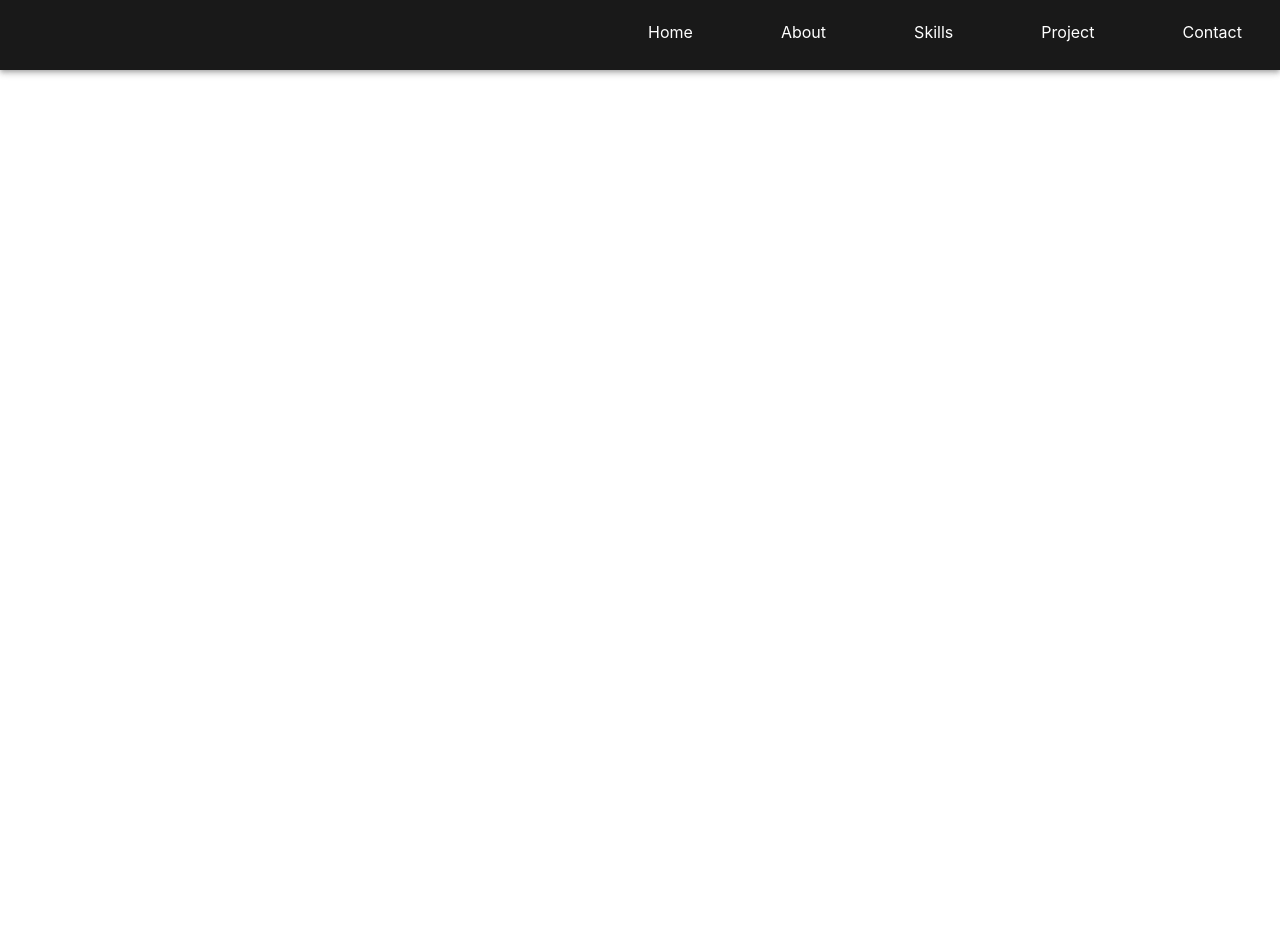
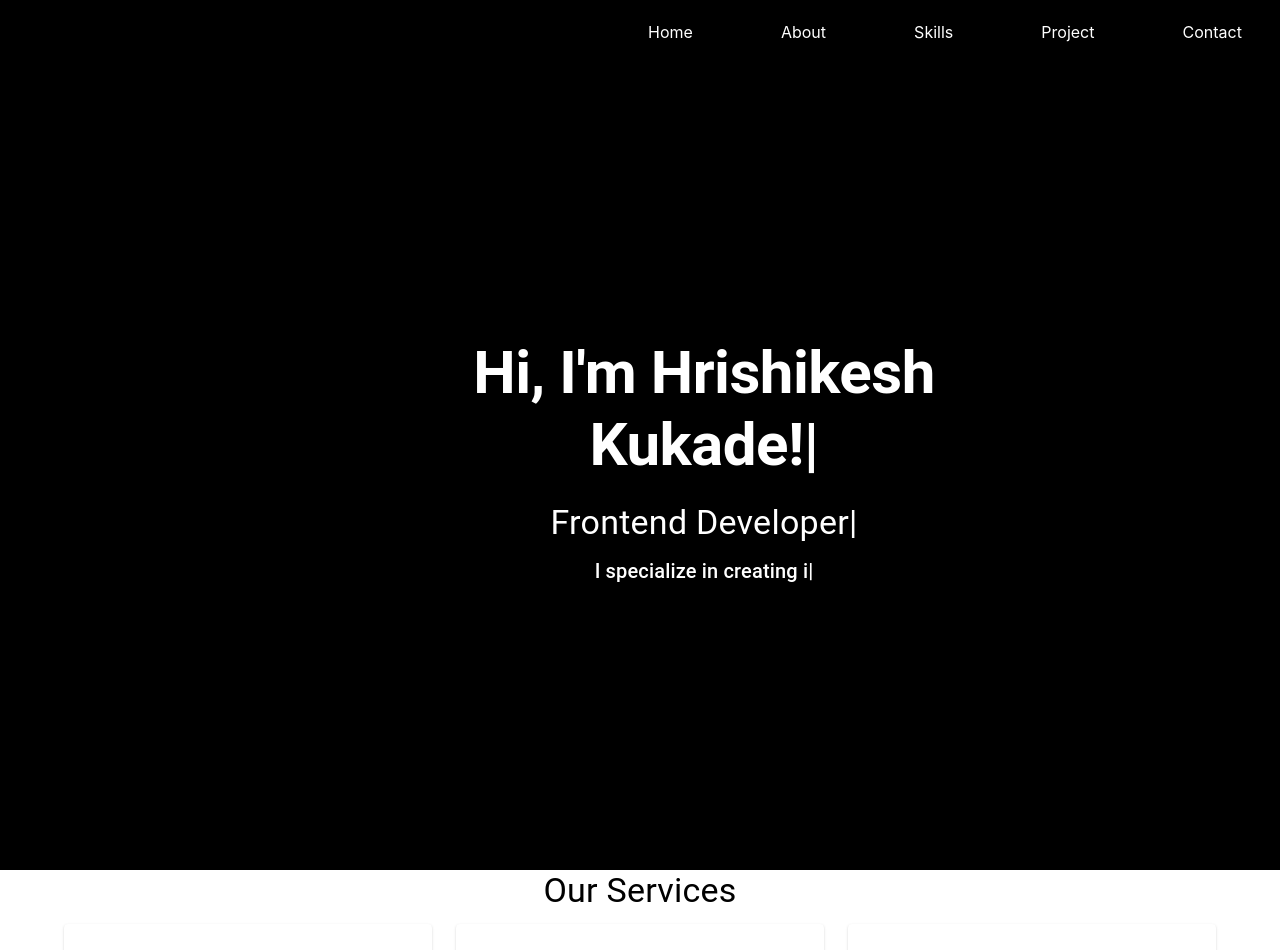
Before and after one commit to Hrishikeshkukade/Portfolio, a React (Create React App) app: page / in a window 1280 px wide. Shown: the top 950 px of the page. Before the commit the page ends 800 px from the top, so only its background shows below. Built offline with nearby package versions, Linux system fonts and the light colour scheme.

Commit message:
Created Home Page

```diff
--- a/package.json
+++ b/package.json
@@ -17,6 +17,7 @@
     "react-dom": "^18.3.1",
     "react-router-dom": "^6.15.0",
     "react-scripts": "5.0.1",
+    "react-typical": "^0.1.3",
     "web-vitals": "^2.1.4"
   },
   "scripts": {
--- a/src/App.js
+++ b/src/App.js
@@ -2,6 +2,8 @@ import { auth } from "./firebase";
 import { Routes, Route } from "react-router-dom";
 import "./App.css";
 import Header from "./Components/Header/Header";
+import Home from "./Components/Home/Home";
+import Services from "./Components/Services/Services";
 // import useAuth from "./api/useAuth";
 // import Profile from "./Components/Profile/Profile";
 
@@ -11,6 +13,8 @@ function App() {
   return (
     <div className="App">
       <Header />
+      <Home />
+      <Services />
     </div>
   );
 }
--- a/src/Components/Header/Header.js
+++ b/src/Components/Header/Header.js
@@ -1,4 +1,4 @@
-import React, { useState } from "react";
+import React, { useState, useEffect } from "react";
 import AppBar from "@mui/material/AppBar";
 import Toolbar from "@mui/material/Toolbar";
 import Typography from "@mui/material/Typography";
@@ -12,10 +12,25 @@ import ListItemText from "@mui/material/ListItemText";
 
 const Header = () => {
   const [drawerOpen, setDrawerOpen] = useState(false);
+  const [scrolled, setScrolled] = useState(false);
 
   const handleDrawerToggle = () => {
     setDrawerOpen(!drawerOpen);
   };
+
+  // Update scrolled state based on window scroll position
+  useEffect(() => {
+    const handleScroll = () => {
+      if (window.scrollY > 50) {
+        setScrolled(true);
+      } else {
+        setScrolled(false);
+      }
+    };
+
+    window.addEventListener("scroll", handleScroll);
+    return () => window.removeEventListener("scroll", handleScroll);
+  }, []);
 
   const drawer = (
     <Box
@@ -60,8 +75,13 @@ const Header = () => {
   return (
     <>
       <AppBar
-        position="static"
-        sx={{ bgcolor: "rgba(0, 0, 0, 0.9)", height: "70px" }}
+        position="sticky"
+        sx={{
+          bgcolor: "#000",
+          height: "70px",
+          boxShadow: scrolled ? "0px 4px 6px rgba(255, 255, 255, 0.2)" : "none",
+          transition: "box-shadow 0.6s ease-in-out, background-color 0.6s ease-in-out"
+        }}
       >
         <Toolbar>
           <Typography
@@ -77,7 +97,7 @@ const Header = () => {
                 marginRight: "16px",
               }}
             >
-
+              {/* Your logo or text */}
             </a>
           </Typography>
           <Box
@@ -126,7 +146,6 @@ const Header = () => {
       <Drawer
         anchor="right"
         open={drawerOpen}
-
         onClose={handleDrawerToggle}
         sx={{ transition: "transform 1s ease" }}
       >
--- /dev/null
+++ b/src/Components/Home/Home.js
@@ -0,0 +1,131 @@
+import React, { useState, useEffect } from 'react';
+import { Container, Typography, Button, Box } from '@mui/material';
+import DownloadIcon from '@mui/icons-material/Download';
+import Typical from 'react-typical';
+import styled from '@emotion/styled';
+import { keyframes } from '@emotion/react'; // Import keyframes from @emotion/react
+
+const Home = () => {
+  const [showFrontend, setShowFrontend] = useState(false);
+  const [showInfo, setShowInfo] = useState(false);
+  const [showButtons, setShowButtons] = useState(false);
+
+  useEffect(() => {
+    const timer1 = setTimeout(() => {
+      setShowFrontend(true);
+    }, 2000); // Delay before showing the second line
+
+    const timer2 = setTimeout(() => {
+      setShowInfo(true);
+    }, 4000); // Delay before showing the third line
+
+    const timer3 = setTimeout(() => {
+      setShowButtons(true);
+    }, 11000); // Delay before showing the buttons
+
+    return () => {
+      clearTimeout(timer1);
+      clearTimeout(timer2);
+      clearTimeout(timer3);
+    };
+  }, []);
+
+  const riseUp = keyframes`
+    from {
+      opacity: 0;
+      transform: translateY(50px);
+    }
+    to {
+      opacity: 1;
+      transform: translateY(0);
+    }
+  `;
+
+  const AnimatedButton = styled(Button)`
+    animation: ${riseUp} 2s ease-out forwards;
+  `;
+
+  return (
+    <Box
+      style={{
+        backgroundColor: "#000",
+        backgroundSize: 'cover',
+        backgroundPosition: 'center',
+        height: '100vh',
+        color: 'white',
+        display: 'flex',
+        flexDirection: 'column',
+        justifyContent: 'center',
+        alignItems: 'flex-start',
+        paddingLeft: '10%',
+      }}
+    >
+      <Container maxWidth="sm"> {/* Restrict the container width */}
+        <Typography variant="h2" gutterBottom style={{ fontWeight: 'bold' }}>
+          <Typical
+            steps={['Hi, I\'m Hrishikesh Kukade!', 1000]}
+            wrapper="span"
+            style={{ whiteSpace: 'pre', display: 'inline-block',  }}
+          />
+        </Typography>
+        {showFrontend && (
+          <Typography variant="h4" gutterBottom>
+            <Typical
+              steps={['Frontend Developer', 1000]}
+              wrapper="span"
+              style={{ whiteSpace: 'pre', display: 'inline-block' }}
+            />
+          </Typography>
+        )}
+        {showInfo && (
+          <Typography variant="h6" paragraph>
+            <Typical
+              steps={['I specialize in creating interactive, user-friendly web applications using modern frontend technologies.', 1000]}
+              wrapper="span"
+              style={{ whiteSpace: 'pre', display: 'inline-block' }}
+            />
+          </Typography>
+        )}
+        {showButtons && (
+          <Box display="flex" flexDirection="row" justifyContent="center">
+            <AnimatedButton
+              variant="contained"
+              sx={{
+                backgroundColor: 'white',
+                color: 'black',
+                marginRight: '10px',
+                borderRadius: 0,
+                padding: '12px 24px',
+                fontSize: '1.1rem',
+                '&:hover': {
+                  backgroundColor: 'rgba(255, 255, 255, 0.9)',
+                },
+              }}
+            >
+              Get Started
+            </AnimatedButton>
+            <AnimatedButton
+              variant="contained"
+              sx={{
+                backgroundColor: 'transparent',
+                color: 'white',
+                padding: '10px 20px',
+                fontSize: '1rem',
+                display: 'flex',
+                alignItems: 'center',
+                '&:hover': {
+                  backgroundColor: 'rgba(255, 255, 255, 0.1)',
+                },
+              }}
+              startIcon={<DownloadIcon style={{ fontSize: '2rem' }} />}
+            >
+              Download Resume
+            </AnimatedButton>
+          </Box>
+        )}
+      </Container>
+    </Box>
+  );
+};
+
+export default Home;
--- /dev/null
+++ b/src/Components/Services/Services.js
@@ -0,0 +1,32 @@
+import React from 'react';
+import { Container, Grid, Paper, Typography } from '@mui/material';
+
+const services = [
+  { title: 'Email Marketing', description: 'Risus commodo maecenas accumsan lacus vel facilisis.' },
+  { title: 'Market Analysis', description: 'Risus commodo maecenas accumsan lacus vel facilisis.' },
+  { title: 'Keyword Research', description: 'Risus commodo maecenas accumsan lacus vel facilisis.' },
+];
+
+const Services = () => {
+  return (
+    <Container>
+      <Typography variant="h4" gutterBottom>
+        Our Services
+      </Typography>
+      <Grid container spacing={3}>
+        {services.map((service, index) => (
+          <Grid item xs={12} md={4} key={index}>
+            <Paper style={{ padding: '20px', textAlign: 'center' }}>
+              <Typography variant="h6" gutterBottom>
+                {service.title}
+              </Typography>
+              <Typography>{service.description}</Typography>
+            </Paper>
+          </Grid>
+        ))}
+      </Grid>
+    </Container>
+  );
+};
+
+export default Services;
```
Also changed, not shown: 2 other files (tests, documents, lock files or other folders).
